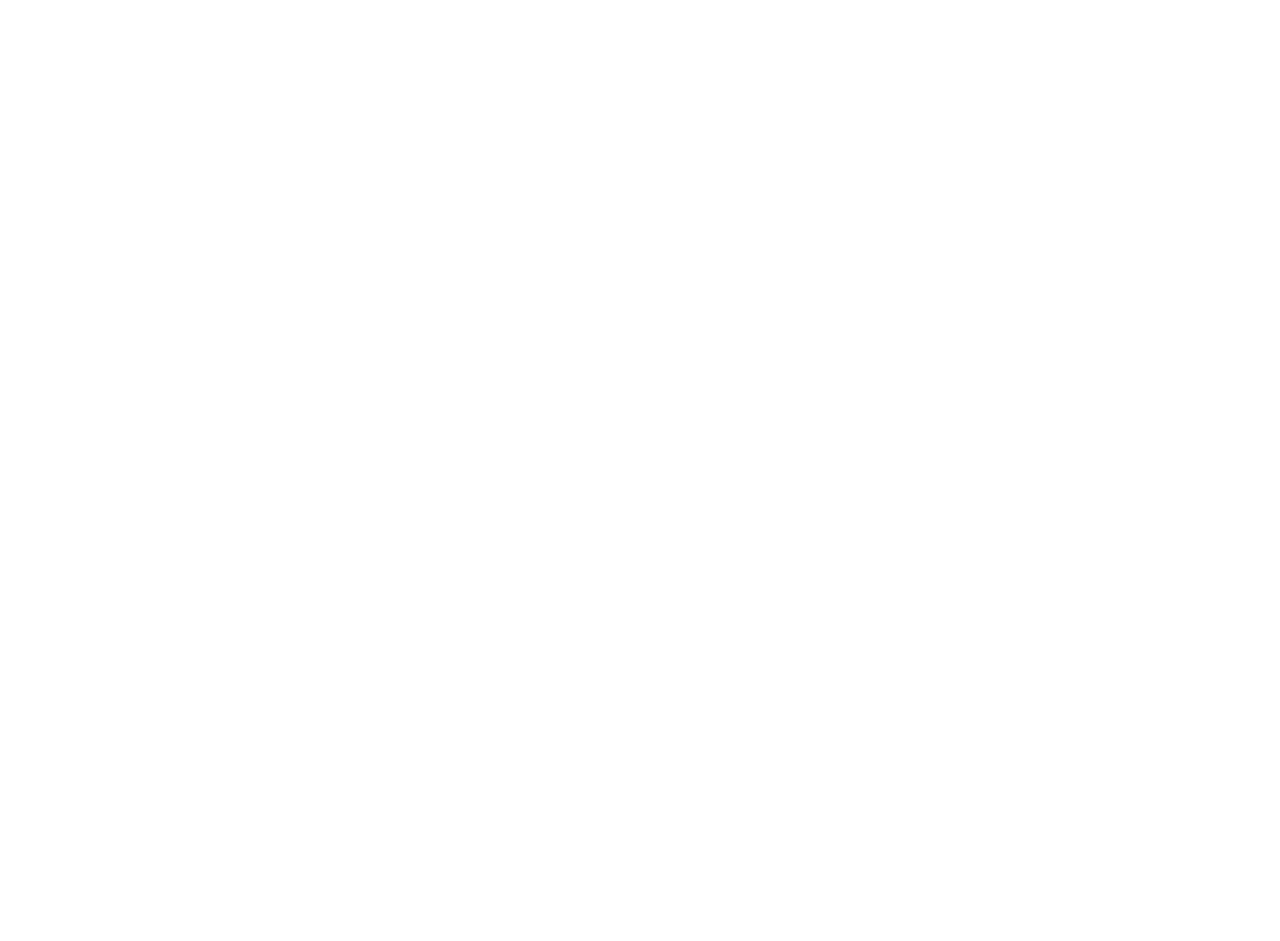
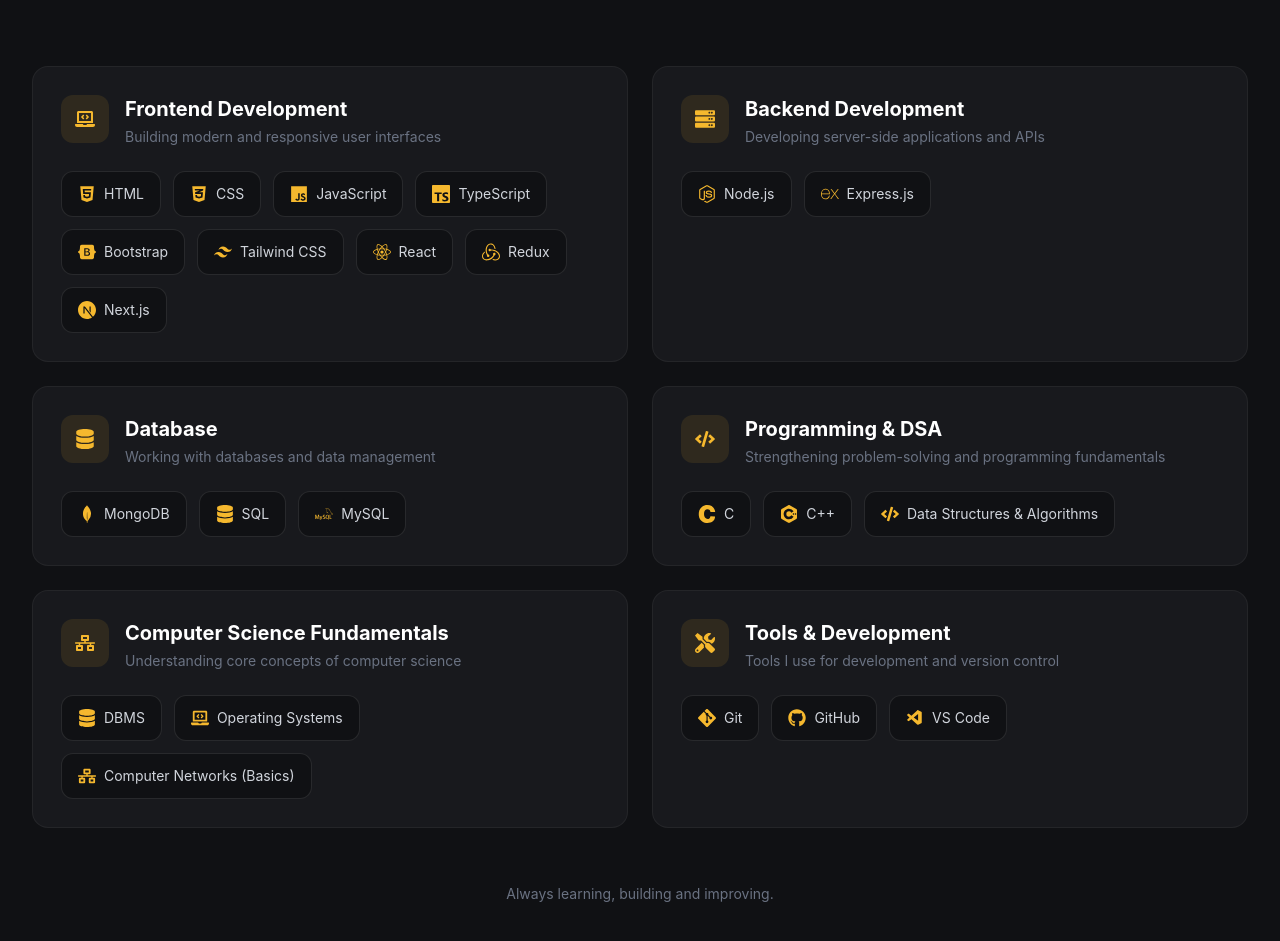
Before and after one commit to Arpit-Kumar-198/portfolio, a React app: page /skills in a window 1280 px wide. Shown: the part 367-1308 px from the top of the page. Before the commit the page ends 800 px from the top, so only its background shows below. Built offline with nearby package versions, Linux system fonts and the light colour scheme; the HTML template or start-up script is replaced by a standard one.

Commit message:
Add Skills section

```diff
--- a/src/pages/Skills.jsx
+++ b/src/pages/Skills.jsx
@@ -1,8 +1,187 @@
-function Skills() {
-    return (
-        <>
+import {
+  FaHtml5,
+  FaCss3Alt,
+  FaJs,
+  FaReact,
+  FaNodeJs,
+  FaDatabase,
+  FaCode,
+  FaServer,
+  FaLaptopCode,
+  FaNetworkWired,
+  FaTools,
+  FaGithub,
+} from "react-icons/fa";
 
-        </>
-    )
-}
+import {
+  SiTypescript,
+  SiBootstrap,
+  SiTailwindcss,
+  SiRedux,
+  SiNextdotjs,
+  SiExpress,
+  SiMongodb,
+  SiMysql,
+  SiC,
+  SiCplusplus,
+  SiGit,
+  SiGithub,
+} from "react-icons/si";
+
+import { VscVscode } from "react-icons/vsc";
+
+const Skills = () => {
+  const skillCategories = [
+    {
+      title: "Frontend Development",
+      description: "Building modern and responsive user interfaces",
+      icon: FaLaptopCode,
+      skills: [
+        { name: "HTML", icon: FaHtml5 },
+        { name: "CSS", icon: FaCss3Alt },
+        { name: "JavaScript", icon: FaJs },
+        { name: "TypeScript", icon: SiTypescript },
+        { name: "Bootstrap", icon: SiBootstrap },
+        { name: "Tailwind CSS", icon: SiTailwindcss },
+        { name: "React", icon: FaReact },
+        { name: "Redux", icon: SiRedux },
+        { name: "Next.js", icon: SiNextdotjs },
+      ],
+    },
+
+    {
+      title: "Backend Development",
+      description: "Developing server-side applications and APIs",
+      icon: FaServer,
+      skills: [
+        { name: "Node.js", icon: FaNodeJs },
+        { name: "Express.js", icon: SiExpress },
+      ],
+    },
+
+    {
+      title: "Database",
+      description: "Working with databases and data management",
+      icon: FaDatabase,
+      skills: [
+        { name: "MongoDB", icon: SiMongodb },
+        { name: "SQL", icon: FaDatabase },
+        { name: "MySQL", icon: SiMysql },
+      ],
+    },
+
+    {
+      title: "Programming & DSA",
+      description: "Strengthening problem-solving and programming fundamentals",
+      icon: FaCode,
+      skills: [
+        { name: "C", icon: SiC },
+        { name: "C++", icon: SiCplusplus },
+        { name: "Data Structures & Algorithms", icon: FaCode },
+      ],
+    },
+
+    {
+      title: "Computer Science Fundamentals",
+      description: "Understanding core concepts of computer science",
+      icon: FaNetworkWired,
+      skills: [
+        { name: "DBMS", icon: FaDatabase },
+        { name: "Operating Systems", icon: FaLaptopCode },
+        { name: "Computer Networks (Basics)", icon: FaNetworkWired },
+      ],
+    },
+    {
+      title: "Tools & Development",
+      description: "Tools I use for development and version control",
+      icon: FaTools,
+      skills: [
+        { name: "Git", icon: SiGit },
+        { name: "GitHub", icon: FaGithub },
+        { name: "VS Code", icon: VscVscode },
+      ],
+    },
+  ];
+
+  return (
+    <section id="skills" className="bg-[#101114] px-6 py-24 text-white lg:px-8">
+      <div className="mx-auto max-w-7xl">
+        {/* Section Heading */}
+        <div className="mb-16 text-center">
+          <p className="mb-3 text-sm font-semibold uppercase tracking-[0.3em] text-[#F5B82E]">
+            What I Work With
+          </p>
+
+          <h2 className="text-4xl font-bold sm:text-5xl">
+            My <span className="text-[#F5B82E]">Skills</span>
+          </h2>
+
+          <div className="mx-auto mt-5 h-1 w-16 rounded-full bg-[#F5B82E]" />
+
+          <p className="mx-auto mt-6 max-w-2xl leading-7 text-gray-400">
+            A collection of technologies and computer science fundamentals that
+            I use and continue to explore while building projects.
+          </p>
+        </div>
+
+        {/* Skills Grid */}
+        <div className="grid gap-6 lg:grid-cols-2">
+          {skillCategories.map((category, index) => {
+            const CategoryIcon = category.icon;
+
+            return (
+              <div
+                key={index}
+                className={`group rounded-2xl border border-white/5 bg-[#18191d] p-7 transition-all duration-300 hover:-translate-y-1 hover:border-[#F5B82E]/40`}
+              >
+                {/* Category Header */}
+                <div className="mb-6 flex items-start gap-4">
+                  <div className="flex h-12 w-12 shrink-0 items-center justify-center rounded-xl bg-[#F5B82E]/10">
+                    <CategoryIcon className="text-xl text-[#F5B82E]" />
+                  </div>
+
+                  <div>
+                    <h3 className="text-xl font-bold text-white">
+                      {category.title}
+                    </h3>
+
+                    <p className="mt-1 text-sm text-gray-500">
+                      {category.description}
+                    </p>
+                  </div>
+                </div>
+
+                {/* Skills */}
+                <div className="flex flex-wrap gap-3">
+                  {category.skills.map((skill, skillIndex) => {
+                    const SkillIcon = skill.icon;
+
+                    return (
+                      <div
+                        key={skillIndex}
+                        className="flex items-center gap-2 rounded-xl border border-white/10 bg-[#101114] px-4 py-3 text-sm text-gray-300 transition-all duration-300 hover:border-[#F5B82E]/50 hover:bg-[#F5B82E]/5 hover:text-white"
+                      >
+                        <SkillIcon className="text-lg text-[#F5B82E]" />
+
+                        <span>{skill.name}</span>
+                      </div>
+                    );
+                  })}
+                </div>
+              </div>
+            );
+          })}
+        </div>
+
+        {/* Bottom Message */}
+        <div className="mt-14 text-center">
+          <p className="text-sm text-gray-500">
+            Always learning, building and improving.
+          </p>
+        </div>
+      </div>
+    </section>
+  );
+};
+
 export default Skills;
```
